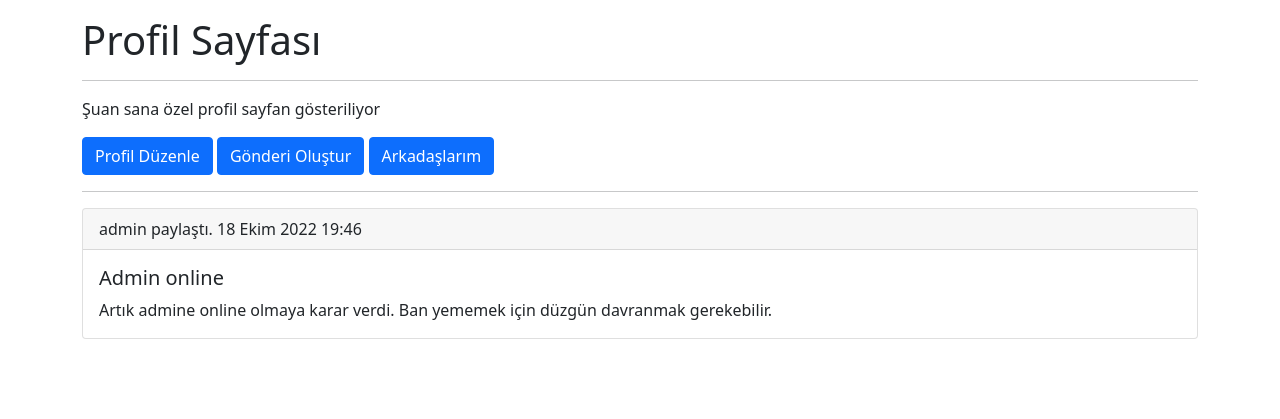
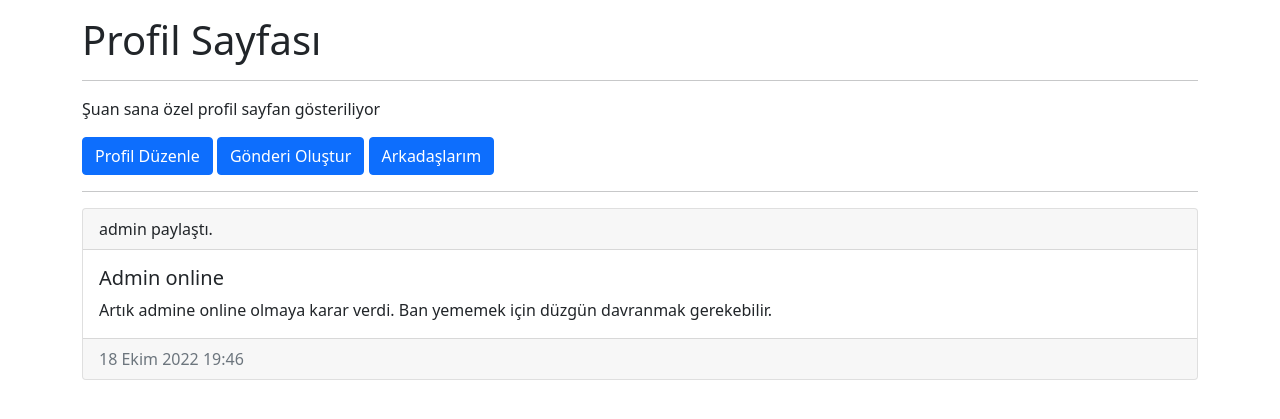
Before and after one commit to onuryilmazpw/basic-social-media, a Django app: page /profile in a window 1280 px wide. Shown: the part 56-475 px from the top of the page. Run offline with Django 4.2, Linux system fonts and the light colour scheme; a user stored in the database is signed in; data comes from the database, SQL or seed files in the repository; parts of the project's set-up code (start-up, migrations or seed data) failed here and were passed over; some libraries are stand-ins or nearby versions.

Commit message:
edit feed partials

```diff
--- a/feed/templates/feed/partials/_get_post.html
+++ b/feed/templates/feed/partials/_get_post.html
@@ -2,12 +2,15 @@
     {% for post in all_post%}
     <div class="card">
         <div class="card-header">
-            {{post.owner.username}} paylaştı. {{post.post_date}}
+            {{post.owner.username}} paylaştı.
         </div>
         <div class="card-body">
             <h5 class="card-title">{{post.title}}</h5>
             <p class="card-text">{{post.post_text}}</p>
         </div>
+        <div class="card-footer text-muted">
+            {{post.post_date}}
+        </div>
     </div>
     <br>
     {% endfor %}
```
